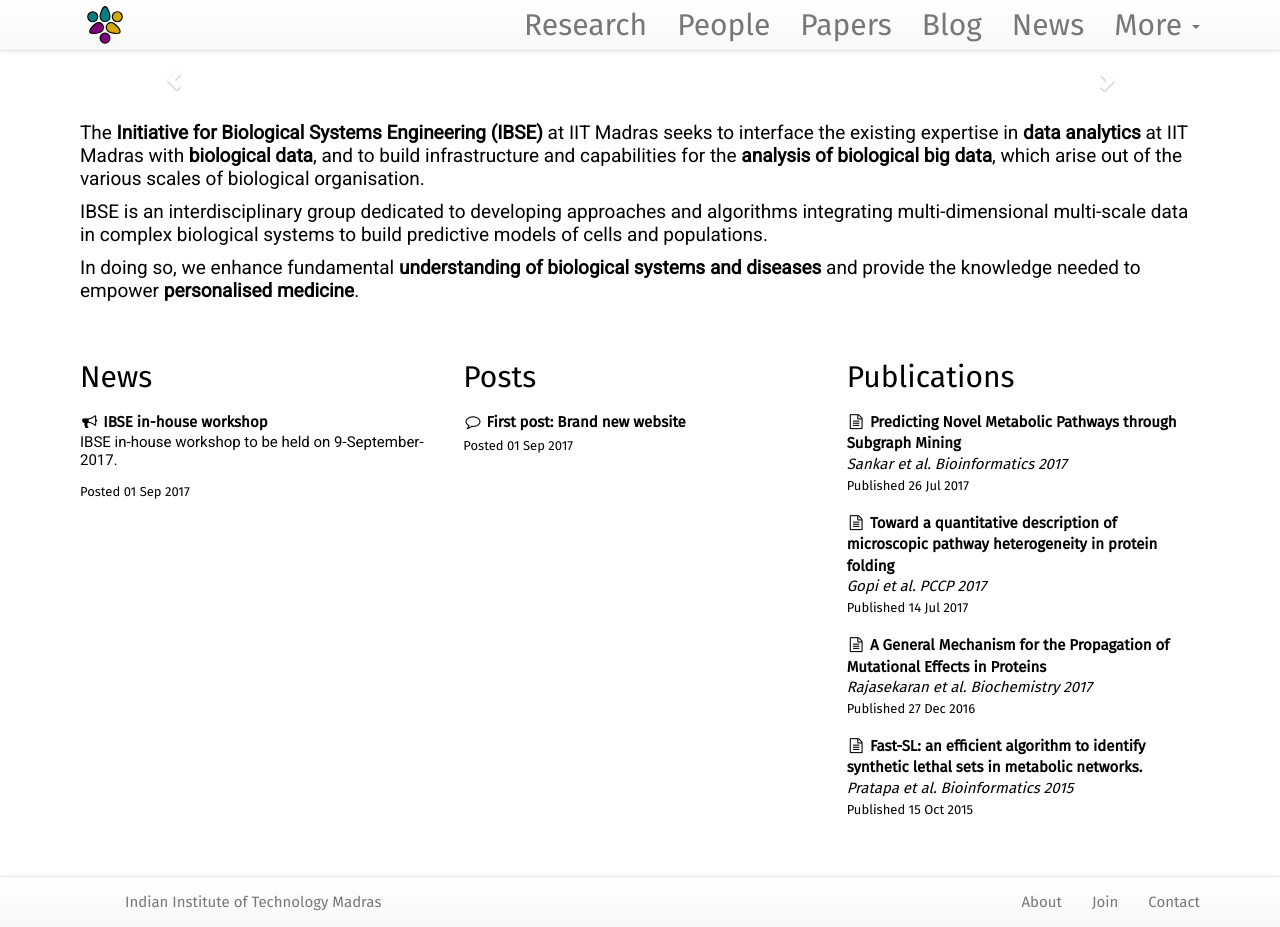
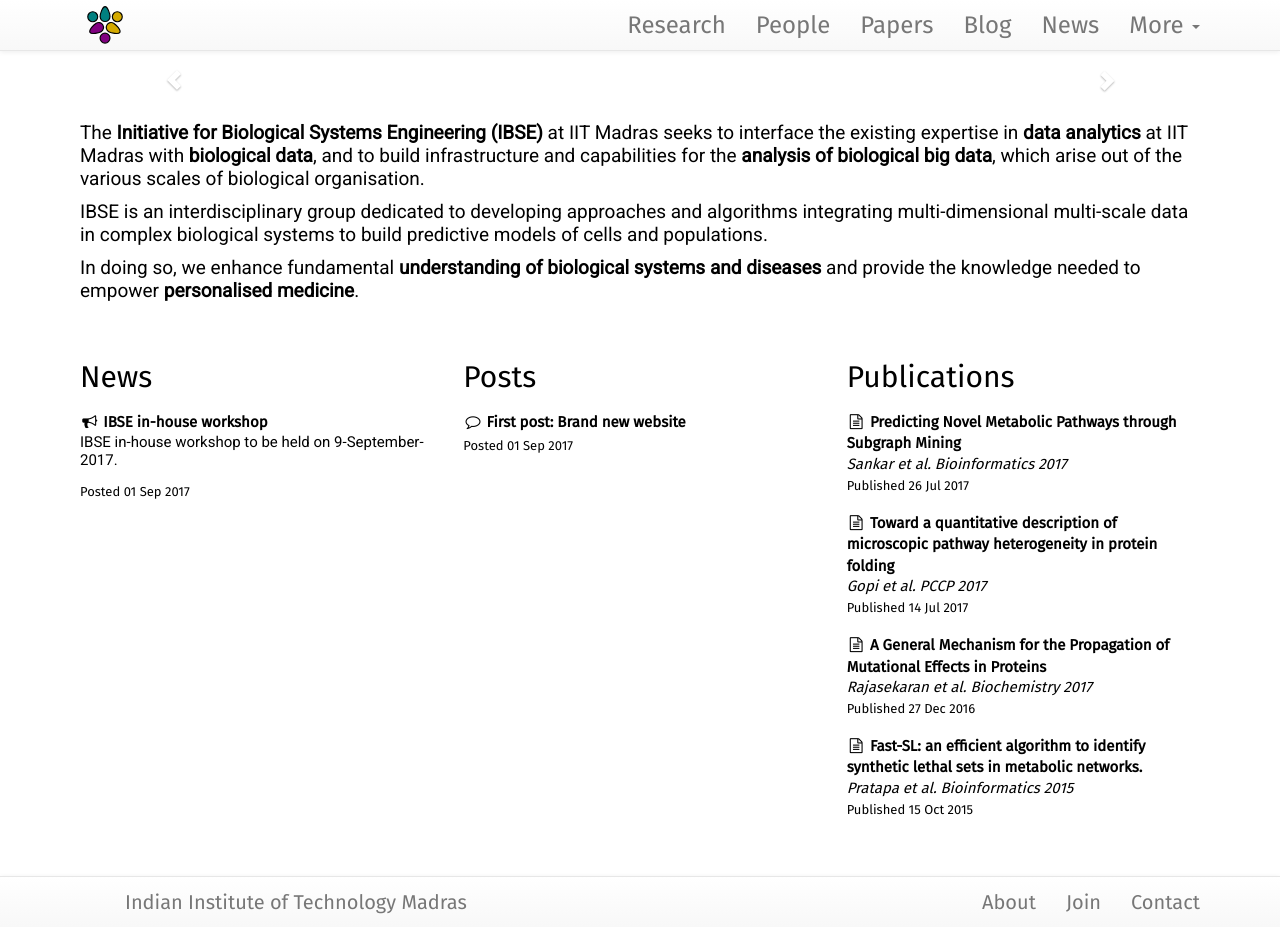
Before and after one commit to philge/ibse-iitm.github.io, a Jekyll site: the page built from index.html, in a window 1280 px wide and 927 px high. Built offline with Jekyll 4.4.1, drawn with Linux system fonts in a browser that asks for light colours; nearby versions of some CDN libraries.

Commit message:
font sizes

```diff
--- a/assets/themes/lab/css/style.scss
+++ b/assets/themes/lab/css/style.scss
@@ -178,7 +178,7 @@ strong {
 }
 
 .navbar-nav {
-	font-size: 30px;
+	font-size: 24px;
 	font-weight: $font-weight-base;
 	a {
 		color: black;
@@ -186,7 +186,7 @@ strong {
 }
 
 .dropdown-menu {
-	font-size: 25px;
+	font-size: 22px;
 	font-weight: $font-weight-base;
 }
 
@@ -195,7 +195,7 @@ strong {
 }
 
 .navbar-small {
-	font-size: 15px;
+	font-size: 20px;
 	font-weight: $font-weight-base;
 }
 
```
